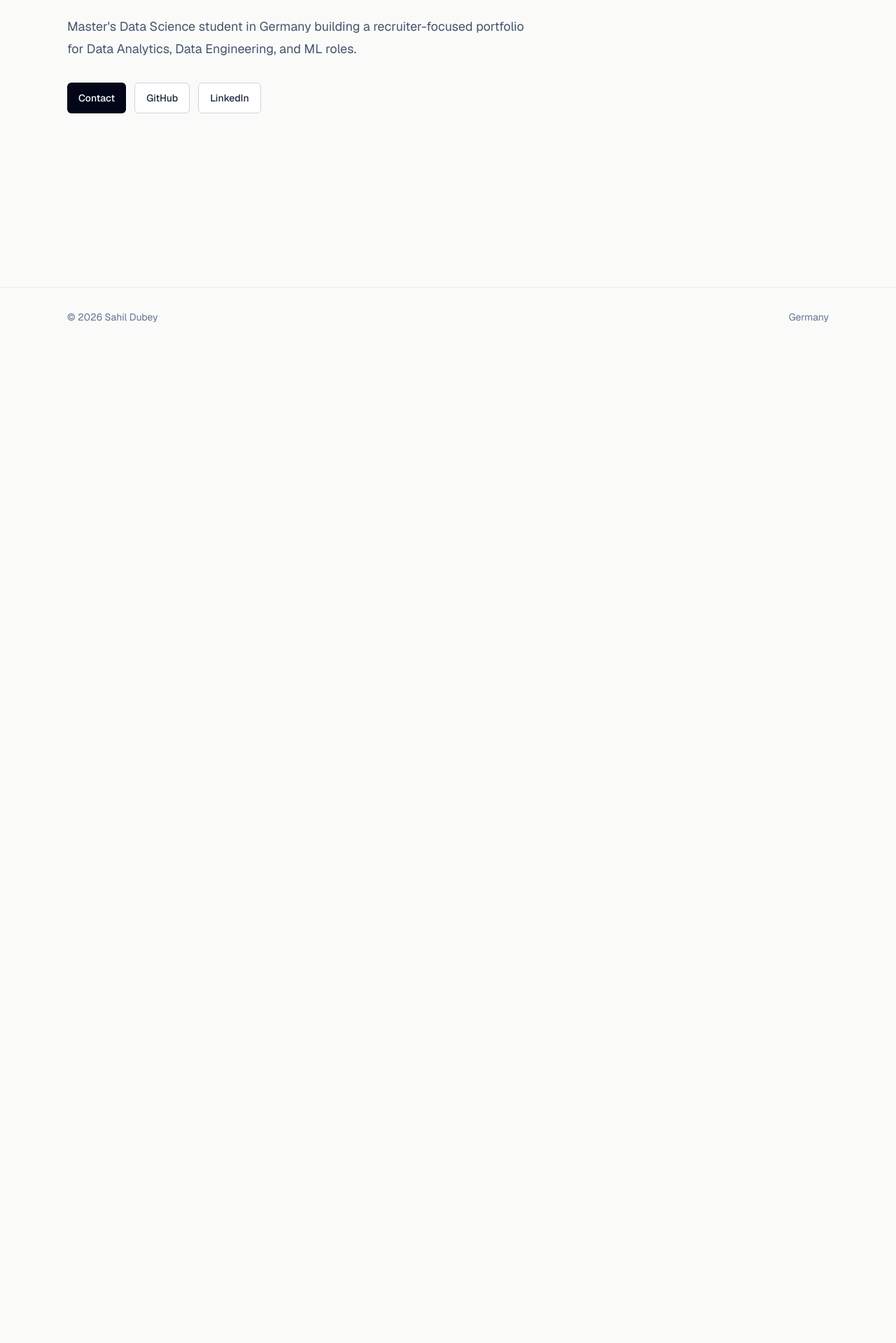
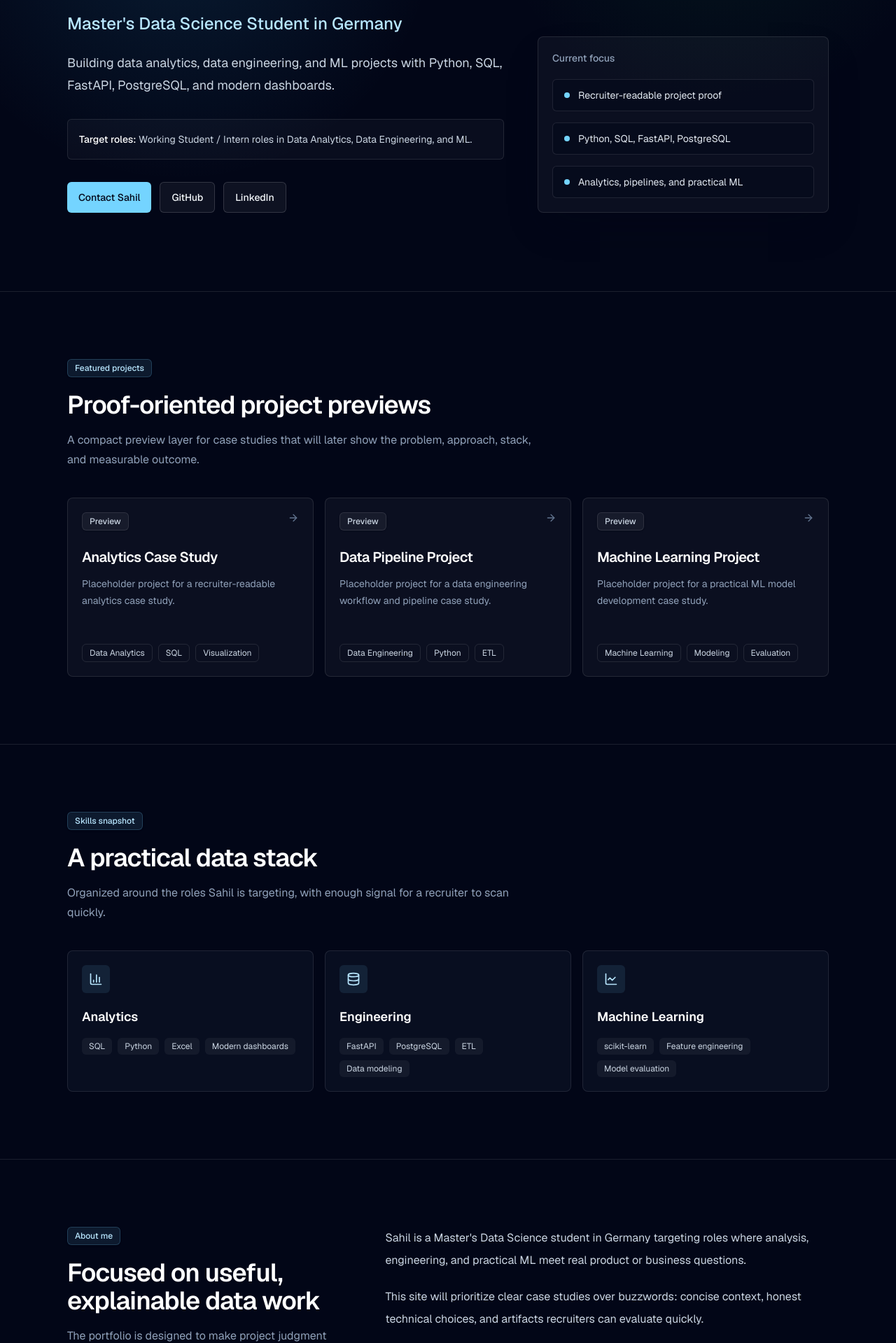
Before and after one commit to Sahil-dub/Portfolio, a Next.js app: page / in a window 1280 px wide. Shown: the part 305-2224 px from the top of the page at 70% size. Before the commit the page ends 800 px from the top, so only its background shows below. Built offline with nearby package versions, Linux system fonts and the light colour scheme.

Commit message:
feat: build recruiter-focused homepage

```diff
--- a/app/globals.css
+++ b/app/globals.css
@@ -1,8 +1,8 @@
 @import "tailwindcss";
 
 :root {
-  --background: #fafaf9;
-  --foreground: #0f172a;
+  --background: #020617;
+  --foreground: #f8fafc;
 }
 
 @theme inline {
@@ -19,8 +19,8 @@ body {
 }
 
 ::selection {
-  background: #c7d2fe;
-  color: #111827;
+  background: #38bdf8;
+  color: #020617;
 }
 
 a {
--- a/app/layout.tsx
+++ b/app/layout.tsx
@@ -30,7 +30,7 @@ export default function RootLayout({
       lang="en"
       className={`${geistSans.variable} ${geistMono.variable} h-full antialiased`}
     >
-      <body className="flex min-h-full flex-col bg-stone-50 text-slate-950">
+      <body className="flex min-h-full flex-col bg-slate-950 text-slate-100">
         <Navbar />
         {children}
         <Footer />
--- a/app/page.tsx
+++ b/app/page.tsx
@@ -1,25 +1,64 @@
+import { ArrowRight, BarChart3, Database, LineChart, Mail } from "lucide-react";
 import { Badge } from "@/components/ui/Badge";
 import { Button } from "@/components/ui/Button";
 import { Container } from "@/components/layout/Container";
 import { MotionFade } from "@/components/ui/MotionFade";
 import { profile } from "@/content/profile";
+import { projects } from "@/content/projects";
+import { skills } from "@/content/skills";
+
+const skillGroups = [
+  {
+    title: "Analytics",
+    items: skills.analytics,
+    icon: BarChart3,
+  },
+  {
+    title: "Engineering",
+    items: skills.engineering,
+    icon: Database,
+  },
+  {
+    title: "Machine Learning",
+    items: skills.machineLearning,
+    icon: LineChart,
+  },
+];
 
 export default function Home() {
   return (
-    <main className="flex-1">
-      <Container className="py-24 sm:py-32">
-        <MotionFade className="max-w-3xl">
-          <Badge>Portfolio foundation</Badge>
-          <h1 className="mt-6 text-4xl font-semibold tracking-tight text-slate-950 sm:text-6xl">
+    <main className="flex-1 overflow-hidden">
+      <Hero />
+      <FeaturedProjects />
+      <SkillsSnapshot />
+      <AboutMe />
+      <ContactCTA />
+    </main>
+  );
+}
+
+function Hero() {
+  return (
+    <section className="relative border-b border-white/10">
+      <div className="absolute inset-0 -z-10 bg-[radial-gradient(circle_at_20%_20%,rgba(56,189,248,0.12),transparent_32%),radial-gradient(circle_at_80%_10%,rgba(34,197,94,0.09),transparent_28%)]" />
+      <Container className="grid gap-12 py-20 sm:py-28 lg:grid-cols-[1.2fr_0.8fr] lg:items-end">
+        <MotionFade className="max-w-4xl">
+          <Badge>Open to Working Student / Intern roles</Badge>
+          <h1 className="mt-7 text-5xl font-semibold tracking-tight text-white sm:text-7xl">
             {profile.name}
           </h1>
-          <p className="mt-6 max-w-2xl text-lg leading-8 text-slate-600">
-            Master&apos;s Data Science student in Germany building a
-            recruiter-focused portfolio for Data Analytics, Data Engineering,
-            and ML roles.
+          <p className="mt-5 text-xl font-medium text-sky-200 sm:text-2xl">
+            {profile.role}
           </p>
+          <p className="mt-6 max-w-2xl text-lg leading-8 text-slate-300">
+            {profile.summary}
+          </p>
+          <div className="mt-8 rounded-md border border-white/10 bg-white/[0.03] p-4 text-sm leading-6 text-slate-300">
+            <span className="font-medium text-white">Target roles:</span>{" "}
+            {profile.targetRoles}
+          </div>
           <div className="mt-8 flex flex-wrap gap-3">
-            <Button href={`mailto:${profile.email}`}>Contact</Button>
+            <Button href={`mailto:${profile.email}`}>Contact Sahil</Button>
             <Button href={profile.links.github} variant="secondary">
               GitHub
             </Button>
@@ -28,7 +67,201 @@ export default function Home() {
             </Button>
           </div>
         </MotionFade>
+
+        <MotionFade
+          className="rounded-lg border border-white/10 bg-white/[0.04] p-5 shadow-2xl shadow-slate-950/30"
+          transition={{ duration: 0.45, delay: 0.12, ease: "easeOut" }}
+        >
+          <p className="text-sm font-medium text-slate-400">Current focus</p>
+          <div className="mt-5 space-y-4">
+            {[
+              "Recruiter-readable project proof",
+              "Python, SQL, FastAPI, PostgreSQL",
+              "Analytics, pipelines, and practical ML",
+            ].map((item) => (
+              <div
+                key={item}
+                className="flex items-center gap-3 rounded-md border border-white/10 bg-slate-950/40 px-4 py-3 text-sm text-slate-200"
+              >
+                <span className="h-2 w-2 rounded-full bg-sky-300" />
+                {item}
+              </div>
+            ))}
+          </div>
+        </MotionFade>
       </Container>
-    </main>
+    </section>
   );
 }
+
+function FeaturedProjects() {
+  return (
+    <section className="border-b border-white/10 py-18 sm:py-24">
+      <Container>
+        <SectionHeader
+          eyebrow="Featured projects"
+          title="Proof-oriented project previews"
+          description="A compact preview layer for case studies that will later show the problem, approach, stack, and measurable outcome."
+        />
+        <div className="mt-10 grid gap-4 md:grid-cols-3">
+          {projects.map((project, index) => (
+            <MotionFade
+              key={project.slug}
+              className="group flex min-h-64 flex-col rounded-lg border border-white/10 bg-white/[0.04] p-5 transition hover:border-sky-300/30 hover:bg-white/[0.06]"
+              transition={{ duration: 0.45, delay: index * 0.08, ease: "easeOut" }}
+            >
+              <div className="flex items-start justify-between gap-4">
+                <Badge className="border-white/10 bg-white/5 text-slate-300">
+                  Preview
+                </Badge>
+                <ArrowRight className="h-4 w-4 text-slate-500 transition group-hover:translate-x-0.5 group-hover:text-sky-200" />
+              </div>
+              <h3 className="mt-6 text-xl font-semibold tracking-tight text-white">
+                {project.title}
+              </h3>
+              <p className="mt-3 flex-1 text-sm leading-6 text-slate-400">
+                {project.summary}
+              </p>
+              <div className="mt-6 flex flex-wrap gap-2">
+                {project.focus.map((item) => (
+                  <span
+                    key={item}
+                    className="rounded-md border border-white/10 px-2.5 py-1 text-xs text-slate-300"
+                  >
+                    {item}
+                  </span>
+                ))}
+              </div>
+            </MotionFade>
+          ))}
+        </div>
+      </Container>
+    </section>
+  );
+}
+
+function SkillsSnapshot() {
+  return (
+    <section className="border-b border-white/10 py-18 sm:py-24">
+      <Container>
+        <SectionHeader
+          eyebrow="Skills snapshot"
+          title="A practical data stack"
+          description="Organized around the roles Sahil is targeting, with enough signal for a recruiter to scan quickly."
+        />
+        <div className="mt-10 grid gap-4 md:grid-cols-3">
+          {skillGroups.map((group, index) => {
+            const Icon = group.icon;
+
+            return (
+              <MotionFade
+                key={group.title}
+                className="rounded-lg border border-white/10 bg-slate-900/50 p-5"
+                transition={{
+                  duration: 0.45,
+                  delay: index * 0.08,
+                  ease: "easeOut",
+                }}
+              >
+                <div className="flex h-10 w-10 items-center justify-center rounded-md bg-sky-300/10 text-sky-200">
+                  <Icon aria-hidden="true" className="h-5 w-5" />
+                </div>
+                <h3 className="mt-5 text-lg font-semibold text-white">
+                  {group.title}
+                </h3>
+                <div className="mt-4 flex flex-wrap gap-2">
+                  {group.items.map((item) => (
+                    <span
+                      key={item}
+                      className="rounded-md bg-white/5 px-2.5 py-1 text-xs text-slate-300"
+                    >
+                      {item}
+                    </span>
+                  ))}
+                </div>
+              </MotionFade>
+            );
+          })}
+        </div>
+      </Container>
+    </section>
+  );
+}
+
+function AboutMe() {
+  return (
+    <section className="border-b border-white/10 py-18 sm:py-24">
+      <Container className="grid gap-8 lg:grid-cols-[0.8fr_1.2fr] lg:items-start">
+        <SectionHeader
+          eyebrow="About me"
+          title="Focused on useful, explainable data work"
+          description="The portfolio is designed to make project judgment visible: what problem was solved, what data work was done, and how the result can be trusted."
+        />
+        <MotionFade className="space-y-5 text-base leading-8 text-slate-300">
+          <p>
+            Sahil is a Master&apos;s Data Science student in Germany targeting
+            roles where analysis, engineering, and practical ML meet real
+            product or business questions.
+          </p>
+          <p>
+            This site will prioritize clear case studies over buzzwords:
+            concise context, honest technical choices, and artifacts recruiters
+            can evaluate quickly.
+          </p>
+        </MotionFade>
+      </Container>
+    </section>
+  );
+}
+
+function ContactCTA() {
+  return (
+    <section className="py-18 sm:py-24">
+      <Container>
+        <MotionFade className="rounded-lg border border-sky-300/20 bg-sky-300/[0.06] p-6 sm:p-8">
+          <div className="grid gap-6 lg:grid-cols-[1fr_auto] lg:items-center">
+            <div>
+              <Badge>Contact</Badge>
+              <h2 className="mt-5 text-3xl font-semibold tracking-tight text-white sm:text-4xl">
+                Let&apos;s talk about data roles.
+              </h2>
+              <p className="mt-4 max-w-2xl text-sm leading-6 text-slate-300 sm:text-base">
+                For Working Student or Intern opportunities in analytics, data
+                engineering, or ML, the fastest path is email or LinkedIn.
+              </p>
+            </div>
+            <div className="flex flex-wrap gap-3">
+              <Button href={`mailto:${profile.email}`}>
+                <Mail aria-hidden="true" className="mr-2 h-4 w-4" />
+                Email
+              </Button>
+              <Button href={profile.links.linkedin} variant="secondary">
+                LinkedIn
+              </Button>
+            </div>
+          </div>
+        </MotionFade>
+      </Container>
+    </section>
+  );
+}
+
+function SectionHeader({
+  eyebrow,
+  title,
+  description,
+}: {
+  eyebrow: string;
+  title: string;
+  description: string;
+}) {
+  return (
+    <MotionFade className="max-w-2xl">
+      <Badge>{eyebrow}</Badge>
+      <h2 className="mt-5 text-3xl font-semibold tracking-tight text-white sm:text-4xl">
+        {title}
+      </h2>
+      <p className="mt-4 text-base leading-7 text-slate-400">{description}</p>
+    </MotionFade>
+  );
+}
--- a/components/layout/Footer.tsx
+++ b/components/layout/Footer.tsx
@@ -3,7 +3,7 @@ import { profile } from "@/content/profile";
 
 export function Footer() {
   return (
-    <footer className="border-t border-slate-200/80">
+    <footer className="border-t border-white/10">
       <Container className="flex flex-col gap-2 py-8 text-sm text-slate-500 sm:flex-row sm:items-center sm:justify-between">
         <p>&copy; {new Date().getFullYear()} {profile.name}</p>
         <p>{profile.location}</p>
--- a/components/layout/Navbar.tsx
+++ b/components/layout/Navbar.tsx
@@ -11,11 +11,11 @@ const links = [
 
 export function Navbar() {
   return (
-    <header className="border-b border-slate-200/80 bg-stone-50/90 backdrop-blur">
+    <header className="sticky top-0 z-30 border-b border-white/10 bg-slate-950/85 backdrop-blur">
       <Container className="flex h-16 items-center justify-between">
         <Link
           href="/"
-          className="text-sm font-semibold tracking-tight text-slate-950"
+          className="text-sm font-semibold tracking-tight text-white"
         >
           Sahil Dubey
         </Link>
@@ -28,7 +28,7 @@ export function Navbar() {
                 key={link.href}
                 href={link.href}
                 aria-label={link.label}
-                className="inline-flex h-10 w-10 items-center justify-center rounded-md text-slate-600 transition hover:bg-white hover:text-slate-950"
+                className="inline-flex h-10 w-10 items-center justify-center rounded-md text-slate-400 transition hover:bg-white/10 hover:text-white"
                 target={link.href.startsWith("http") ? "_blank" : undefined}
                 rel={
                   link.href.startsWith("http") ? "noreferrer" : undefined
--- a/components/ui/Badge.tsx
+++ b/components/ui/Badge.tsx
@@ -7,7 +7,7 @@ export function Badge({ className, ...props }: BadgeProps) {
   return (
     <span
       className={cn(
-        "inline-flex items-center rounded-md border border-slate-200 bg-white px-2.5 py-1 text-xs font-medium text-slate-600 shadow-sm",
+        "inline-flex items-center rounded-md border border-sky-300/20 bg-sky-300/10 px-2.5 py-1 text-xs font-medium text-sky-200 shadow-sm",
         className,
       )}
       {...props}
--- a/components/ui/Button.tsx
+++ b/components/ui/Button.tsx
@@ -11,9 +11,9 @@ type ButtonProps = AnchorHTMLAttributes<HTMLAnchorElement> & {
 };
 
 const variants: Record<ButtonVariant, string> = {
-  primary: "bg-slate-950 text-white hover:bg-slate-800",
+  primary: "bg-sky-300 text-slate-950 hover:bg-sky-200",
   secondary:
-    "border border-slate-300 bg-white text-slate-800 hover:border-slate-400 hover:bg-slate-50",
+    "border border-white/15 bg-white/5 text-slate-100 hover:border-white/25 hover:bg-white/10",
 };
 
 export function Button({
@@ -24,7 +24,7 @@ export function Button({
   ...props
 }: ButtonProps) {
   const classes = cn(
-    "inline-flex h-11 items-center justify-center rounded-md px-4 text-sm font-medium transition focus:outline-none focus:ring-2 focus:ring-slate-400 focus:ring-offset-2 focus:ring-offset-stone-50",
+    "inline-flex h-11 items-center justify-center rounded-md px-4 text-sm font-medium transition focus:outline-none focus:ring-2 focus:ring-sky-300 focus:ring-offset-2 focus:ring-offset-slate-950",
     variants[variant],
     className,
   );
--- a/content/profile.ts
+++ b/content/profile.ts
@@ -1,10 +1,12 @@
 export const profile = {
   name: "Sahil Dubey",
-  role: "Master's Data Science Student",
+  role: "Master's Data Science Student in Germany",
   location: "Germany",
   email: "hello@example.com",
   summary:
-    "Data Science master's student targeting Working Student and Intern roles in Data Analytics, Data Engineering, and ML.",
+    "Building data analytics, data engineering, and ML projects with Python, SQL, FastAPI, PostgreSQL, and modern dashboards.",
+  targetRoles:
+    "Working Student / Intern roles in Data Analytics, Data Engineering, and ML.",
   links: {
     github: "https://github.com/",
     linkedin: "https://www.linkedin.com/",
--- a/content/skills.ts
+++ b/content/skills.ts
@@ -1,5 +1,5 @@
 export const skills = {
-  analytics: ["SQL", "Python", "Excel", "Dashboarding"],
-  engineering: ["ETL", "Data Modeling", "APIs", "Cloud Basics"],
-  machineLearning: ["scikit-learn", "Feature Engineering", "Model Evaluation"],
+  analytics: ["SQL", "Python", "Excel", "Modern dashboards"],
+  engineering: ["FastAPI", "PostgreSQL", "ETL", "Data modeling"],
+  machineLearning: ["scikit-learn", "Feature engineering", "Model evaluation"],
 };
```
